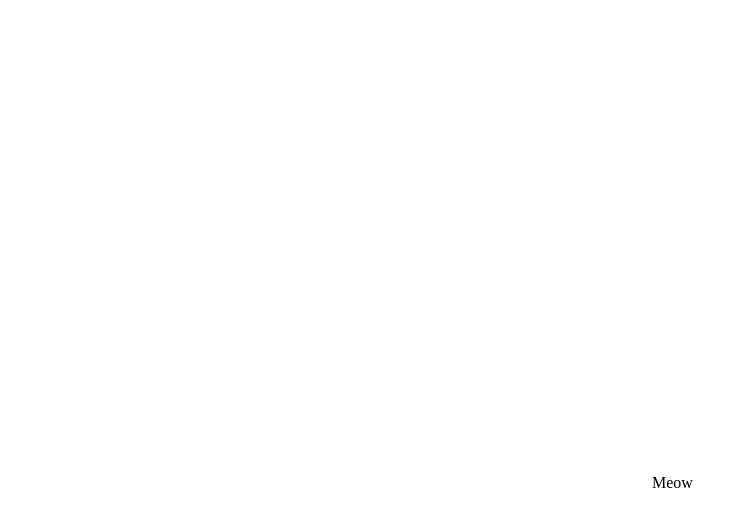
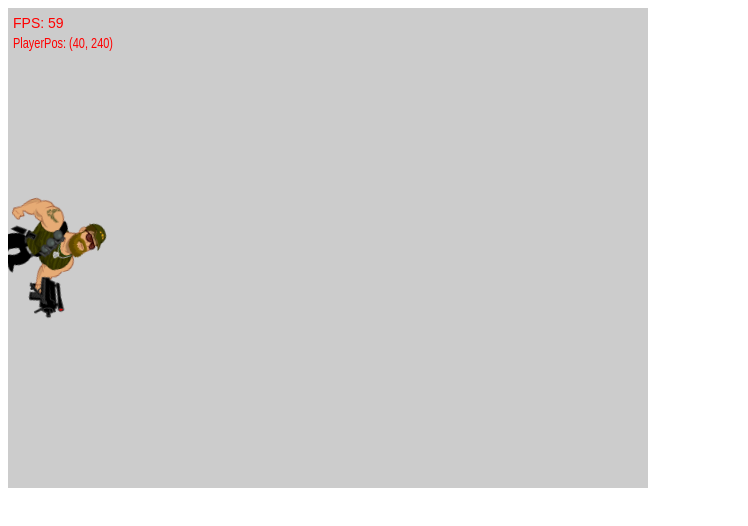
Before and after one commit to SimonArmstrong/PlatformerCertificate, a plain HTML site: page index.html in a window 1280 px wide. Shown: the whole page, without its empty margins (0-748 px from the left). Drawn offline with Linux system fonts and the light colour scheme.

Commit message:
Added various Classes, altered main

```diff
--- /dev/null
+++ b/Enemy.js
@@ -0,0 +1,41 @@
+var Enemy = function()
+{
+	this.image = document.createElement("img");
+
+	this.position = new Vector2(canvas.width / 2 - 40, canvas.height / 2);
+
+	this.scale = new Vector2(159, 163);
+
+	this.width = this.scale.x;
+	this.height = this.scale.y;
+
+	this.velocityX = 0;
+	this.velocityY = 0;
+
+	this.angularVelocity = 0;
+
+	this.rotation = 0;
+
+	this.image.src = "hero.png";
+};
+
+Enemy.prototype.update = function(deltaTime)
+{
+	if(keyboard.isKeyDown(keyboard.KEY_SPACE))
+	{
+		this.rotation += deltaTime;
+	}
+	else
+	{
+		this.rotation -= deltaTime;
+	}
+}
+
+Enemy.prototype.draw = function ()
+{
+	context.save();
+		context.translate(this.position.x, this.position.y);
+		context.rotate(this.rotation);
+		context.drawImage(this.image, -this.width/2, -this.height/2);
+	context.restore();
+}
--- /dev/null
+++ b/Keyboard.js
@@ -0,0 +1,39 @@
+var Keyboard = function()
+{
+
+	var self = this;
+
+	//KeyUp and KeyDown Event Listeners for the game
+	window.addEventListener('keydown', function(evt){ self.onKeyDown(evt); }, false);
+	window.addEventListener('keyup', function(evt){ self.onKeyUp(evt); }, false);
+
+	this.keys = [];
+
+	this.KEY_SPACE = 32;
+	this.KEY_UP = 38;
+	this.KEY_DOWN = 40;
+	this.KEY_LEFT = 37;
+	this.KEY_RIGHT = 39;
+
+	this.KEY_W = 87;
+	this.KEY_A = 65;
+	this.KEY_S = 83;
+	this.KEY_D = 68;
+	this.KEY_SHIFT = 16;
+
+};
+
+Keyboard.prototype.onKeyDown = function(evt)
+{
+	this.keys[evt.keyCode] = true;
+}
+
+Keyboard.prototype.onKeyUp = function(evt)
+{
+	this.keys[evt.keyCode] = false;
+}
+
+Keyboard.prototype.isKeyDown = function(keyCode)
+{
+	return this.keys[keyCode];
+}
--- /dev/null
+++ b/Player.js
@@ -0,0 +1,41 @@
+var Player = function()
+{
+	this.image = document.createElement("img");
+
+	this.position = new Vector2(40, canvas.height / 2);
+
+	this.scale = new Vector2(159, 163);
+
+	this.width = this.scale.x;
+	this.height = this.scale.y;
+
+	this.velocityX = 0;
+	this.velocityY = 0;
+
+	this.angularVelocity = 0;
+
+	this.rotation = 0;
+
+	this.image.src = "hero.png";
+};
+
+Player.prototype.update = function(deltaTime)
+{
+	if(keyboard.isKeyDown(keyboard.KEY_SPACE))
+	{
+		this.rotation += deltaTime;
+	}
+	else
+	{
+		this.rotation -= deltaTime;
+	}
+}
+
+Player.prototype.draw = function ()
+{
+	context.save();
+		context.translate(this.position.x, this.position.y);
+		context.rotate(this.rotation);
+		context.drawImage(this.image, -this.width/2, -this.height/2);
+	context.restore();
+}
--- /dev/null
+++ b/Vector2.js
@@ -0,0 +1,48 @@
+var Vector2 = function(x, y)
+{
+	this.x = x;
+	this.y = y;
+
+	this.length = Math.sqrt(x*x + y*y);
+};
+
+
+Vector2.prototype.add = function(vec){
+	var result = new Vector2(this.x + vec.x, this.y + vec.y);
+
+	return result;
+}
+
+Vector2.prototype.subtract = function(vec){
+	var result = new Vector2(this.x - vec.x, this.y - vec.y);
+
+	return result;
+}
+
+Vector2.prototype.multiply = function(vec){
+	var result = new Vector2(this.x * vec.x, this.y * vec.y);
+
+	return result;
+}
+
+Vector2.prototype.divide = function(vec){
+	var result = new Vector2(this.x / vec.x, this.y / vec.y);
+
+	return result;
+}
+
+Vector2.prototype.multiplyScalar = function(val){
+	var result = new Vector2(this.x * val, this.y * val)
+
+	return result;
+}
+
+Vector2.prototype.normalize = function(){
+	var result = new Vector2(this.x / this.length, this.y / this.length);
+
+	return result;
+}
+
+Vector2.prototype.toString = function(){
+	return "(" + this.x + ", " + this.y + ")";
+}
--- a/index.html
+++ b/index.html
@@ -2,7 +2,12 @@
   <body>
     <canvas id="gameCanvas" width="640" height="480">
           This text is displayed if your browser does not support HTML5.
-    </canvas>
+    </canvas></br>
+	<script src="Vector2.js"></script>
+	<script src="Keyboard.js"></script>
+	<script src="Enemy.js"></script>
+	<script src="Player.js"></script>
     <script src="main.js"></script>
+
   </body>
 </html>
--- a/main.js
+++ b/main.js
@@ -1,7 +1,7 @@
 
 var canvas = document.getElementById("gameCanvas");
 var context = canvas.getContext("2d");
-/*
+
 var startFrameMillis = Date.now();
 var endFrameMillis = Date.now();
 
@@ -41,53 +41,26 @@ var fps = 0;
 var fpsCount = 0;
 var fpsTime = 0;
 
+// load an image to draw
+//var chuckNorris = document.createElement("img");
+//chuckNorris.src = "hero.png";
+var xYPointer = document.createElement("img");
+xYPointer.src = "xypointer.png";
 
-*/
-
-
-
-
-
-var Cat = function(breed){
-	this.breed = breed;
-}
-
- Cat.prototype.meow = function meow()
-{
-	document.write("Meow");
-}
-
-var ginger = new Cat("Ginger");
-
-ginger.meow();
-
-
-
-
-
-
-/*
-// load an image to draw
-var chuckNorris = document.createElement("img");
-chuckNorris.src = "hero.png";
-
-function OnKeyDown(event)
-{
-	document.writeln(event.keyName + ": " + event.keyCode);
-}
+var keyboard = new Keyboard();
+var player = new Player();
 
 function run()
 {
 	context.fillStyle = "#ccc";
 	context.fillRect(0, 0, canvas.width, canvas.height);
 
-	window.addEventListener('keydown', OnKeyDown);
-
 	var deltaTime = getDeltaTime();
 
-	context.drawImage(chuckNorris, SCREEN_WIDTH/2 - chuckNorris.width/2, SCREEN_HEIGHT/2 - chuckNorris.height/2);
 
 
+	player.update(deltaTime);
+	player.draw();
 	// update the frame counter
 	fpsTime += deltaTime;
 	fpsCount++;
@@ -102,8 +75,8 @@ function run()
 	context.fillStyle = "#f00";
 	context.font="14px Arial";
 	context.fillText("FPS: " + fps, 5, 20, 100);
+	context.fillText("PlayerPos: " + player.position.toString(), 5, 40, 100);
 }
-
 
 //-------------------- Don't modify anything below here
 
@@ -132,4 +105,3 @@ function run()
 })();
 
 window.onEachFrame(run);
-*/
```
Also changed, not shown: xypointer.png (added).
